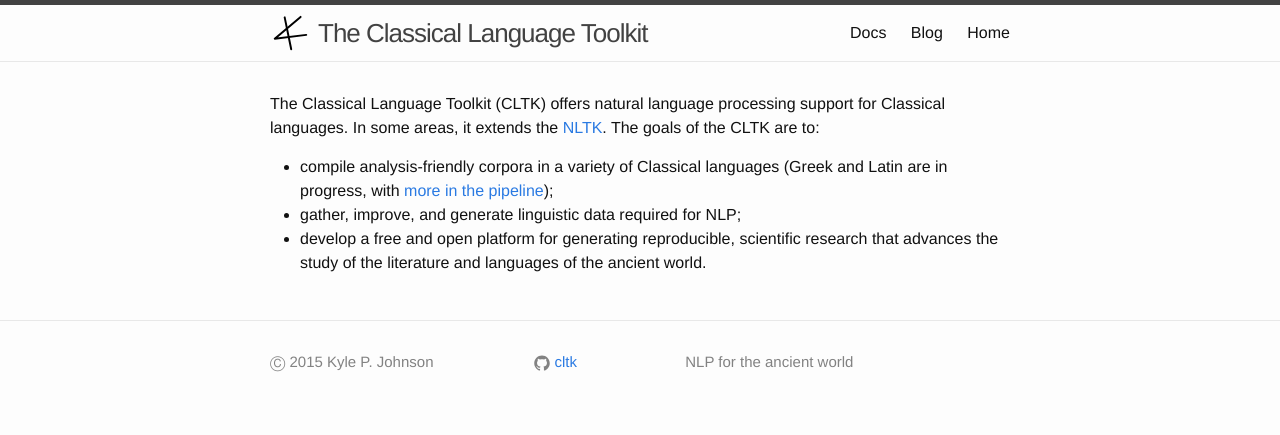
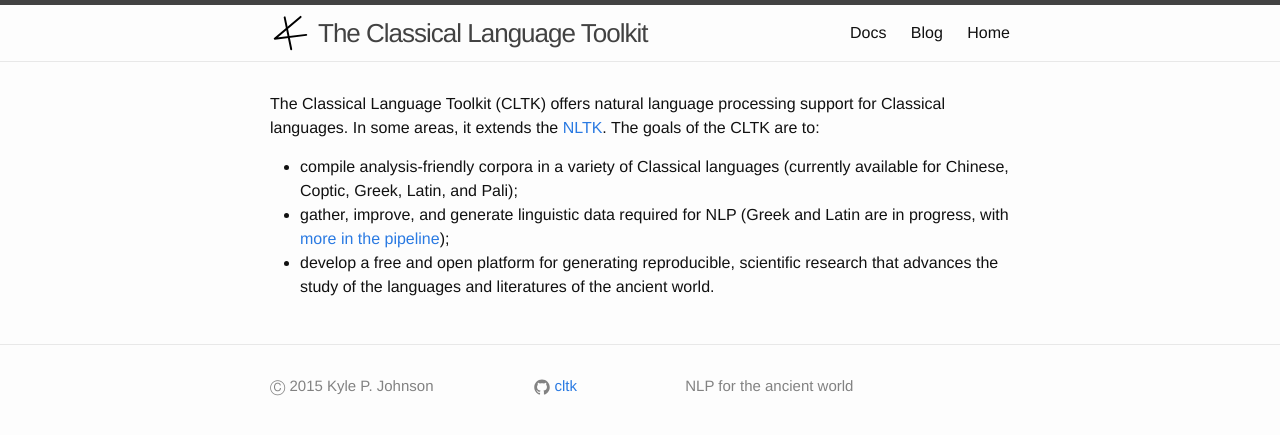
Before and after one commit to cltk/cltk.github.io, a Jekyll site: the page built from index.md, in a window 1280 px wide. Shown: the top 435 px of the page. Built offline with Jekyll 4.4.1, drawn with Linux system fonts in a browser that asks for light colours.

Commit message:
update about

```diff
--- a/index.md
+++ b/index.md
@@ -7,6 +7,6 @@
 
 The Classical Language Toolkit (CLTK) offers natural language processing support for Classical languages. In some areas, it extends the [NLTK](http://www.nltk.org/). The goals of the CLTK are to:
 
-*   compile analysis-friendly corpora in a variety of Classical languages (Greek and Latin are in progress, with [more in the pipeline](https://github.com/kylepjohnson/cltk/wiki/List-of-Classical-languages));
-*   gather, improve, and generate linguistic data required for NLP;
-*   develop a free and open platform for generating reproducible, scientific research that advances the study of the literature and languages of the ancient world.
+*   compile analysis-friendly corpora in a variety of Classical languages (currently available for Chinese, Coptic, Greek, Latin, and Pali);
+*   gather, improve, and generate linguistic data required for NLP (Greek and Latin are in progress, with [more in the pipeline](https://github.com/kylepjohnson/cltk/wiki/List-of-Classical-languages));
+*   develop a free and open platform for generating reproducible, scientific research that advances the study of the languages and literatures of the ancient world.
```
